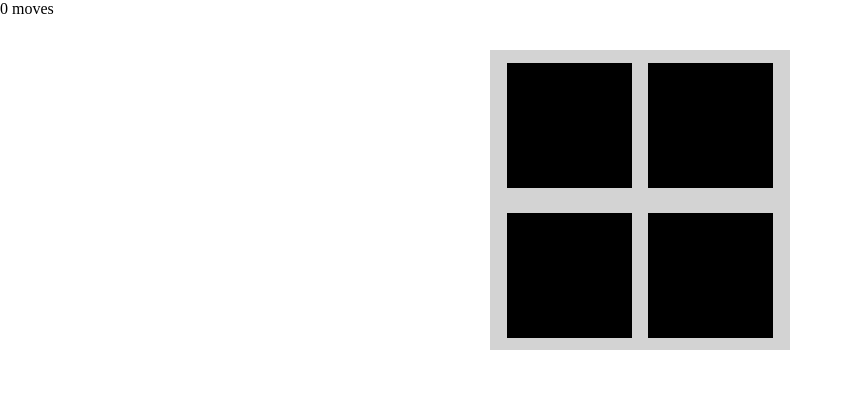
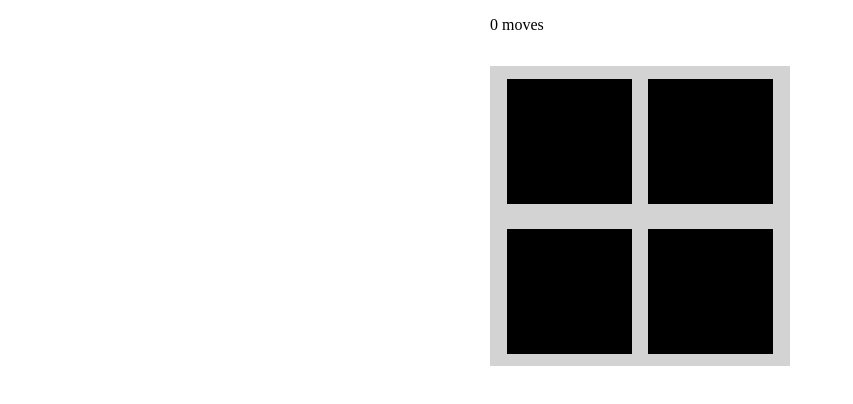
Before and after one commit to lukaszrozej/memory-game, a plain HTML site: page index.html in a window 1280 px wide. Shown: the whole page, without its empty margins (0-853 px from the left). Drawn offline with Linux system fonts and the light colour scheme.

Commit message:
feat: Add basic style to score panel

```diff
--- a/css/style.css
+++ b/css/style.css
@@ -2,6 +2,11 @@
   box-sizing: border-box;
   margin: 0;
   padding: 0;
+}
+
+.score-panel {
+  width: 300px;
+  margin: 1em auto;
 }
 
 .table {
```
